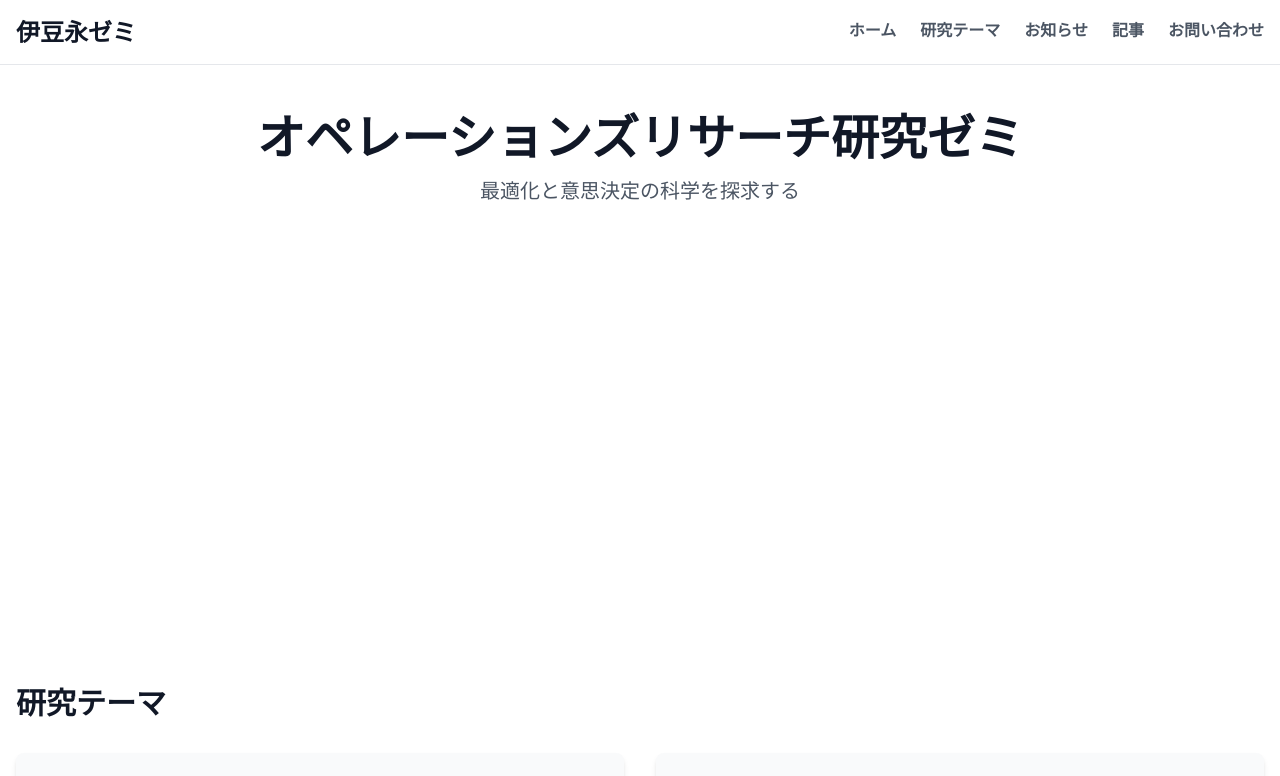
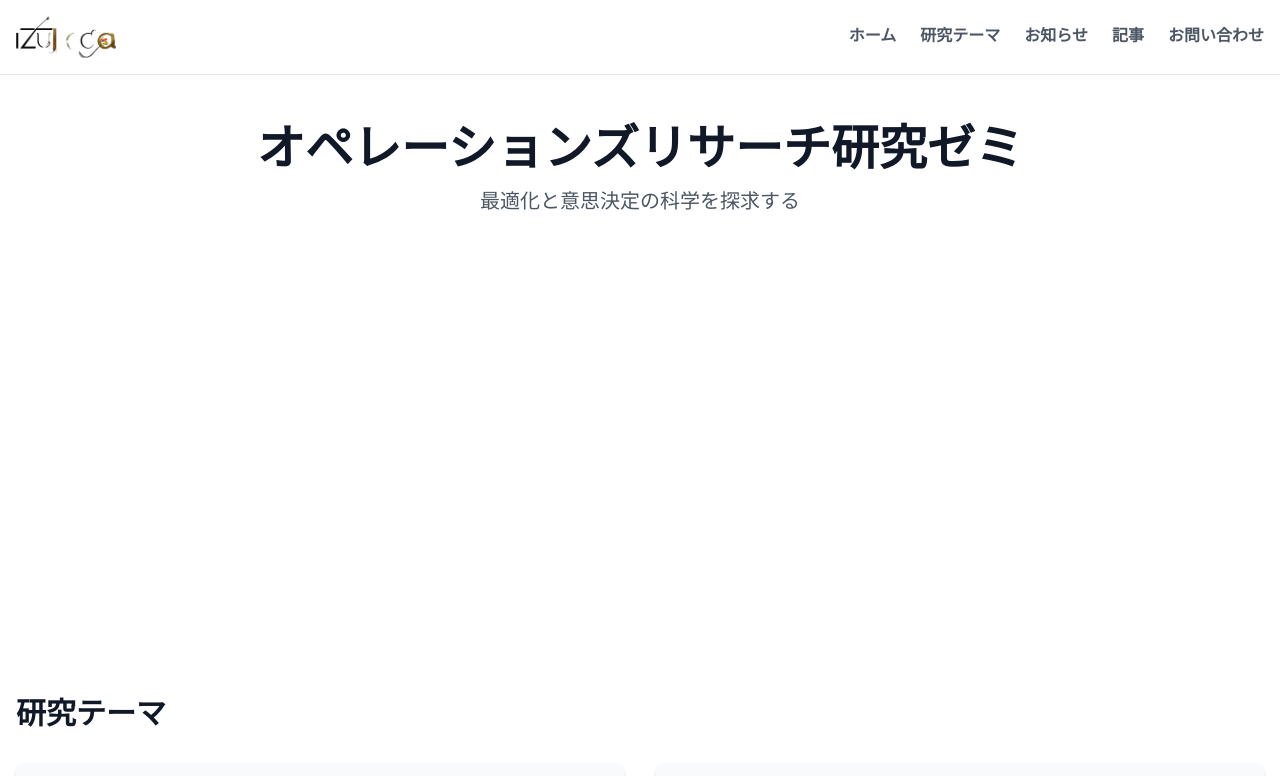
Before and after one commit to izunaga-lab/wagaya, a Next.js app: page / in a window 1280 px wide. Shown: the top 776 px of the page. Built offline with nearby package versions, Linux system fonts and the light colour scheme.

Commit message:
headerにロゴを追加

```diff
--- a/components/header.tsx
+++ b/components/header.tsx
@@ -3,6 +3,8 @@
 import { Menu, X } from 'lucide-react'
 import Link from 'next/link'
 import { useState } from 'react'
+
+import basePath from '@/app/lib/base-path'
 
 export default function Header() {
   const [isOpen, setIsOpen] = useState(false)
@@ -12,7 +14,7 @@ export default function Header() {
       <div className="container mx-auto px-4 py-4">
         <nav className="flex justify-between items-center">
           <Link href="/" className="text-2xl font-bold">
-            伊豆永ゼミ
+            <img src={`${basePath}/logo.png`} alt="伊豆永ゼミ" width={100} />
           </Link>
           <div className="hidden md:flex space-x-6">
             <Link href="/" className="nav-link">
```
Also changed, not shown: public/logo.png (added).
